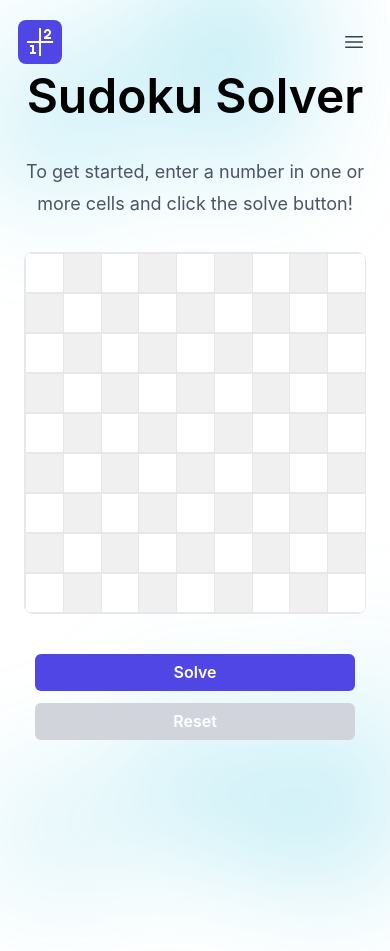
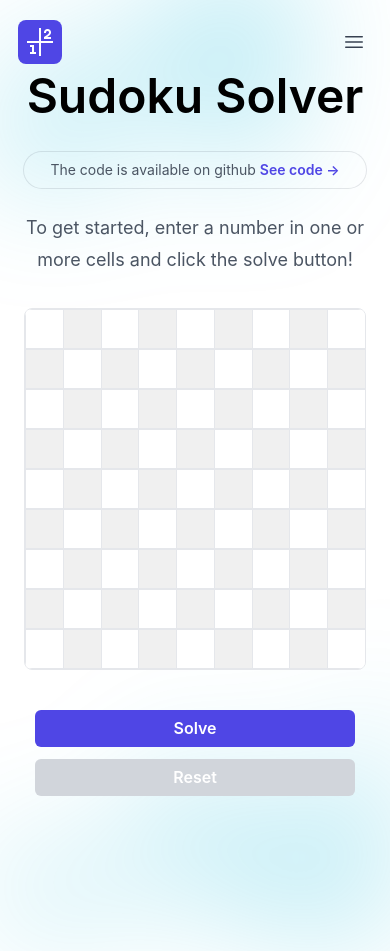
Before and after one commit to https-sam/sudokusolver, a React (Create React App) app: page / in a window 390 px wide. Before the commit the page ends 895 px from the top, so only its background shows below. Built offline with nearby package versions, Linux system fonts and the light colour scheme.

Commit message:
refactor: sm

```diff
--- a/src/components/HomePage.tsx
+++ b/src/components/HomePage.tsx
@@ -139,7 +139,7 @@ export default function HomePage() {
           <div className="mx-auto max-w-3xl sm:pt-10 sm:pb-10">
             <div>
               <h1 className="mb-5 text-[3rem] font-semibold">Sudoku Solver</h1>
-              <div className="hidden sm:mb-8 sm:flex sm:justify-center">
+              <div className="sm:mb-8 sm:flex sm:justify-center">
                 <div className="relative overflow-hidden rounded-full py-1.5 px-4 text-sm leading-6 ring-1 ring-gray-900/10 hover:ring-gray-900/20">
                   <span className="text-gray-600">
                     The code is available on github{" "}
```
